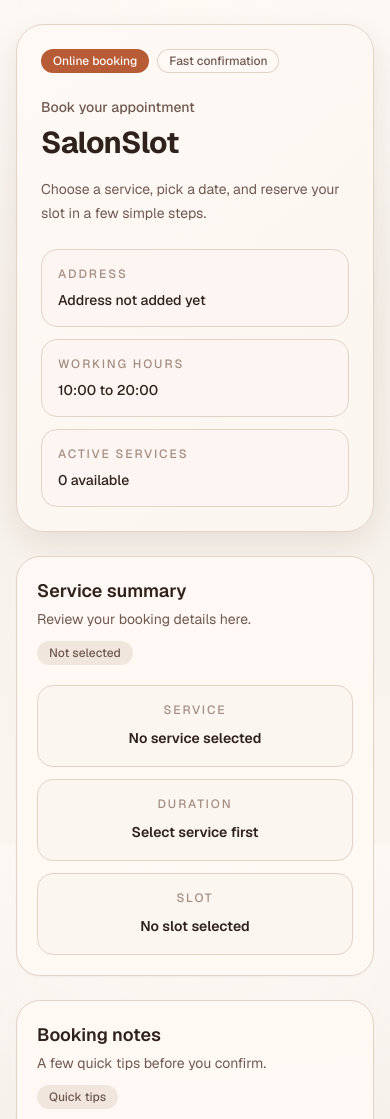
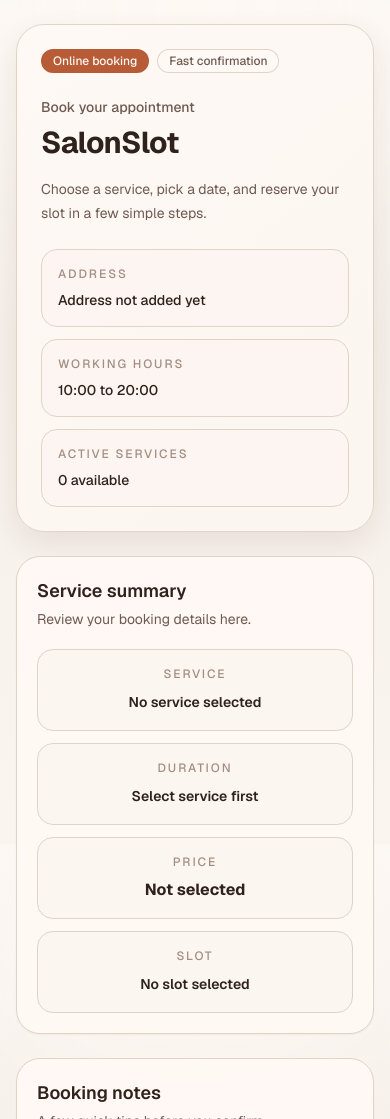
Before and after one commit to akshat1602/styleslot, a Next.js app: page / in a window 390 px wide. Shown: the top 1119 px of the page. Built offline with nearby package versions, Linux system fonts and the light colour scheme; no server answers; the database is empty.

Commit message:
Fix closed-day slot availability and highlight service price

```diff
--- a/src/app/api/slots/route.ts
+++ b/src/app/api/slots/route.ts
@@ -8,6 +8,10 @@ import {
 
 function getLocalDateOnly(date: Date) {
   return new Date(date.getFullYear(), date.getMonth(), date.getDate());
+}
+
+function getCurrentLocalMinutes(date: Date) {
+  return date.getHours() * 60 + date.getMinutes();
 }
 
 function combineDateAndMinutes(dateString: string, totalMinutes: number) {
@@ -68,6 +72,21 @@ export async function GET(request: NextRequest) {
   const duration = service.durationMin;
   const slotStep = 15;
 
+  const now = new Date();
+  const isToday = requestedDate.getTime() === today.getTime();
+  const currentMinutes = getCurrentLocalMinutes(now);
+
+  if (isToday && currentMinutes >= closeMinutes) {
+    return NextResponse.json({
+      date,
+      serviceId,
+      serviceDuration: service.durationMin,
+      openTime: settings.openTime,
+      closeTime: settings.closeTime,
+      availableSlots: [],
+    });
+  }
+
   const startOfDay = new Date(`${date}T00:00:00`);
   const endOfDay = new Date(`${date}T23:59:59.999`);
 
@@ -99,9 +118,6 @@ export async function GET(request: NextRequest) {
       endMinutes: end.getHours() * 60 + end.getMinutes(),
     };
   });
-
-  const now = new Date();
-  const isToday = requestedDate.getTime() === today.getTime();
 
   const availableSlots: string[] = [];
 
--- a/src/components/booking-form.tsx
+++ b/src/components/booking-form.tsx
@@ -61,12 +61,12 @@ export default function BookingForm({
 
   const [state, formAction, pending] = useActionState(
     createAppointment,
-    initialState
+    initialState,
   );
 
   const selectedService = useMemo(
     () => services.find((service) => service.id === selectedServiceId),
-    [services, selectedServiceId]
+    [services, selectedServiceId],
   );
 
   const currentStep = useMemo(() => {
@@ -75,7 +75,13 @@ export default function BookingForm({
     if (!selectedSlot) return 2;
     if (!customerName.trim() || !customerPhone.trim()) return 3;
     return 4;
-  }, [selectedServiceId, selectedDate, selectedSlot, customerName, customerPhone]);
+  }, [
+    selectedServiceId,
+    selectedDate,
+    selectedSlot,
+    customerName,
+    customerPhone,
+  ]);
 
   const currentStepLabel = useMemo(() => {
     switch (currentStep) {
@@ -119,7 +125,7 @@ export default function BookingForm({
 
       try {
         const res = await fetch(
-          `/api/slots?serviceId=${selectedServiceId}&date=${selectedDate}`
+          `/api/slots?serviceId=${selectedServiceId}&date=${selectedDate}`,
         );
 
         const data = await res.json();
@@ -291,19 +297,9 @@ export default function BookingForm({
                     Review your booking details here.
                   </p>
                 </div>
-
-                <span
-                  className="ui-pill"
-                  style={{
-                    background: "var(--surface-soft)",
-                    color: "var(--text-muted)",
-                  }}
-                >
-                  {selectedService ? `₹${selectedService.price}` : "Not selected"}
-                </span>
               </div>
 
-              <div className="mt-5 grid gap-3 sm:grid-cols-3">
+              <div className="mt-5 grid gap-3 sm:grid-cols-2 lg:grid-cols-4">
                 <div
                   className="flex h-full flex-col items-center rounded-2xl border p-4 text-center"
                   style={{
@@ -342,7 +338,32 @@ export default function BookingForm({
                     className="mt-2 text-sm font-semibold leading-6"
                     style={{ color: "var(--text)" }}
                   >
-                    {selectedService ? `${selectedService.durationMin} min` : "Select service first"}
+                    {selectedService
+                      ? `${selectedService.durationMin} min`
+                      : "Select service first"}
+                  </p>
+                </div>
+
+                <div
+                  className="flex h-full flex-col items-center rounded-2xl border p-4 text-center"
+                  style={{
+                    borderColor: "var(--border)",
+                    background: "var(--surface-muted)",
+                  }}
+                >
+                  <p
+                    className="text-xs font-medium uppercase tracking-[0.16em]"
+                    style={{ color: "var(--text-soft)" }}
+                  >
+                    Price
+                  </p>
+                  <p
+                    className="mt-2 text-base font-bold leading-6"
+                    style={{ color: "var(--text)" }}
+                  >
+                    {selectedService
+                      ? `₹${selectedService.price}`
+                      : "Not selected"}
                   </p>
                 </div>
 
@@ -487,7 +508,8 @@ export default function BookingForm({
                       className="mt-1 text-sm font-medium"
                       style={{ color: "var(--text)" }}
                     >
-                      Step {Math.min(currentStep + 1, 5)} of 5 · {currentStepLabel}
+                      Step {Math.min(currentStep + 1, 5)} of 5 ·{" "}
+                      {currentStepLabel}
                     </p>
                   </div>
 
@@ -589,12 +611,15 @@ export default function BookingForm({
                     onChange={(e) => setSelectedServiceId(e.target.value)}
                     className="ui-input"
                     aria-invalid={serviceError ? "true" : "false"}
-                    aria-describedby={serviceError ? "service-error" : undefined}
+                    aria-describedby={
+                      serviceError ? "service-error" : undefined
+                    }
                   >
                     <option value="">Choose a service</option>
                     {services.map((service) => (
                       <option key={service.id} value={service.id}>
-                        {service.name} — {service.durationMin} min — ₹{service.price}
+                        {service.name} — {service.durationMin} min — ₹
+                        {service.price}
                       </option>
                     ))}
                   </select>
@@ -713,7 +738,9 @@ export default function BookingForm({
                     <span
                       className="ui-pill"
                       style={{
-                        background: selectedSlot ? "var(--primary)" : "var(--surface)",
+                        background: selectedSlot
+                          ? "var(--primary)"
+                          : "var(--surface)",
                         color: selectedSlot
                           ? "var(--primary-foreground)"
                           : "var(--text-muted)",
@@ -730,7 +757,9 @@ export default function BookingForm({
                     className="rounded-2xl border p-4"
                     style={{
                       borderColor:
-                        slotError || slotsError ? "var(--danger)" : "var(--border)",
+                        slotError || slotsError
+                          ? "var(--danger)"
+                          : "var(--border)",
                       background: "var(--surface-muted)",
                     }}
                     aria-describedby={slotError ? "slot-error" : undefined}
```
